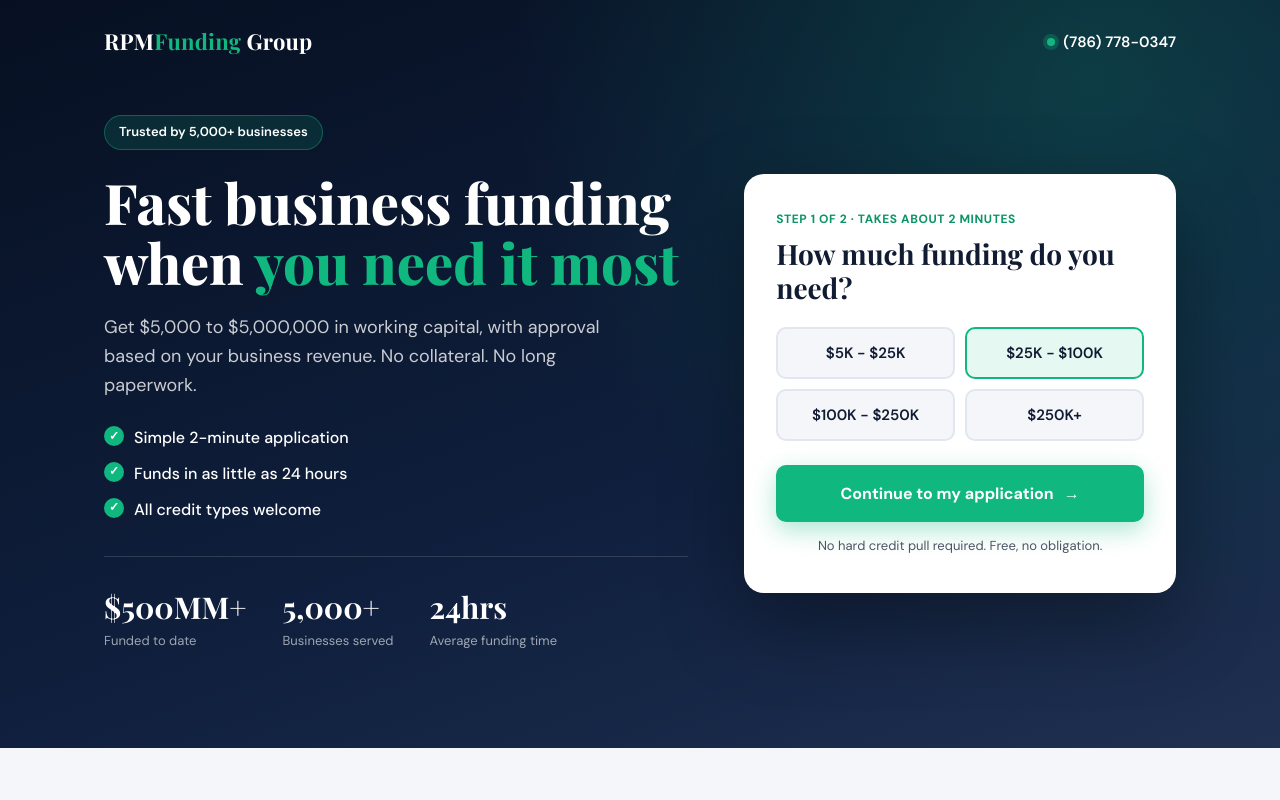
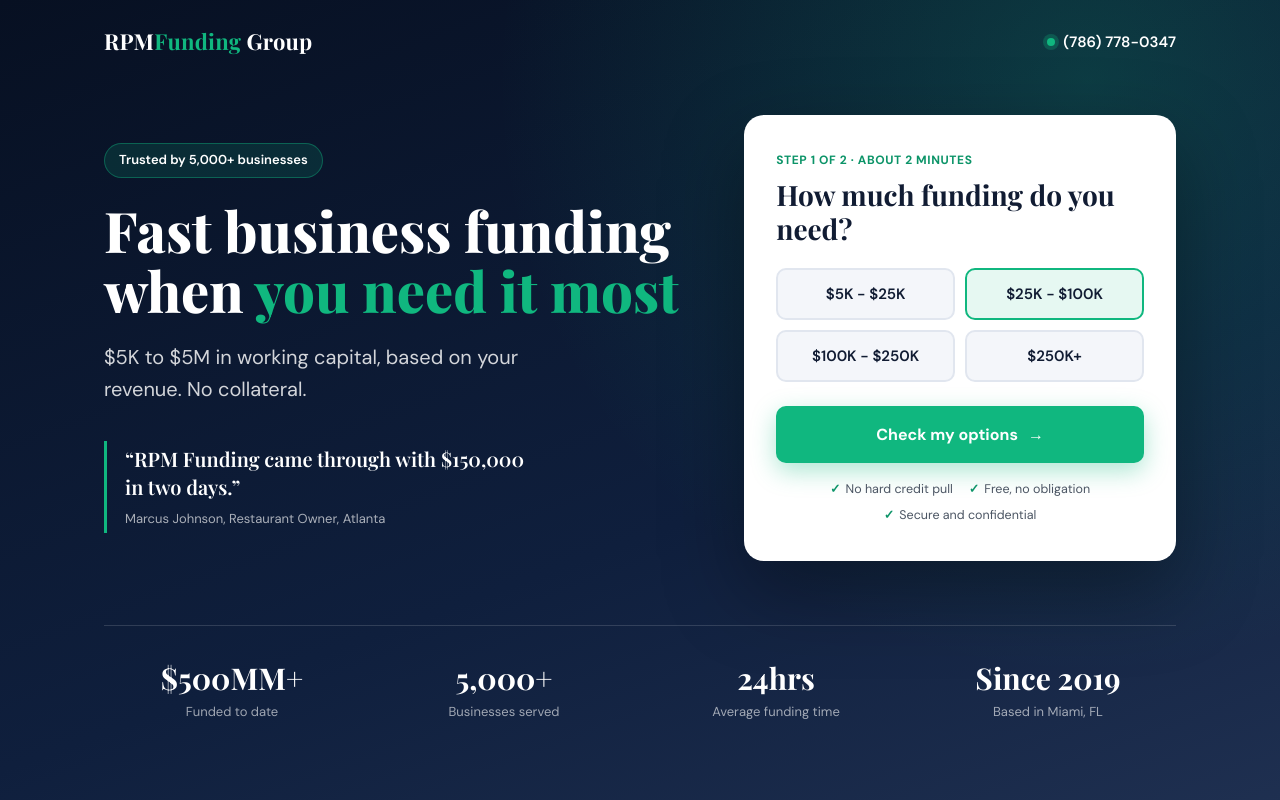
Before and after one commit to SofttikTech/client-rpm-funding-landing, a React (Vite) app: page / in a window 1280 px wide. Shown: the top 800 px of the page. Built offline with nearby package versions, Linux system fonts and the light colour scheme.

Commit message:
Hero: trim copy, add client quote, card assurances and trust strip

```diff
--- a/src/components/Hero/Hero.css
+++ b/src/components/Hero/Hero.css
@@ -9,14 +9,7 @@
 .rpm-hero-badge { display: inline-block; background: rgba(16, 183, 127, 0.15); border: 1px solid rgba(16, 183, 127, 0.4); color: #fff; font-size: 13px; font-weight: 600; padding: 6px 14px; border-radius: 40px; margin-bottom: 22px; }
 .rpm-hero-title { font-family: var(--rpm-font-head); font-size: 56px; line-height: 1.08; font-weight: 800; margin-bottom: 20px; }
 .rpm-hero-title em { font-style: normal; color: var(--rpm-emerald); }
-.rpm-hero-sub { font-size: 18px; color: rgba(255, 255, 255, 0.78); max-width: 540px; margin-bottom: 26px; }
-.rpm-hero-points { list-style: none; display: flex; flex-direction: column; gap: 10px; margin-bottom: 34px; }
-.rpm-hero-point { position: relative; padding-left: 30px; font-weight: 500; }
-.rpm-hero-point::before { content: '✓'; position: absolute; left: 0; top: 1px; width: 20px; height: 20px; border-radius: 50%; background: var(--rpm-emerald); color: #fff; font-size: 12px; font-weight: 700; display: flex; align-items: center; justify-content: center; }
-.rpm-hero-stats { display: flex; gap: 36px; padding-top: 26px; border-top: 1px solid rgba(255, 255, 255, 0.14); }
-.rpm-hero-stat { display: flex; flex-direction: column; }
-.rpm-hero-stat-value { font-family: var(--rpm-font-head); font-size: 30px; color: #fff; }
-.rpm-hero-stat-label { font-size: 13px; color: rgba(255, 255, 255, 0.6); }
+.rpm-hero-sub { font-size: 20px; color: rgba(255, 255, 255, 0.82); max-width: 480px; margin-bottom: 36px; }
 
 .rpm-hero-card { background: #fff; color: var(--rpm-text); border-radius: 20px; padding: 36px 32px; box-shadow: 0 30px 80px rgba(0, 0, 0, 0.35); }
 .rpm-hero-card-step { font-size: 12px; font-weight: 700; letter-spacing: 0.6px; text-transform: uppercase; color: var(--rpm-emerald-dark); margin-bottom: 8px; }
@@ -26,7 +19,19 @@
 .rpm-hero-chip:hover { border-color: var(--rpm-emerald); }
 .rpm-hero-chip.active { border-color: var(--rpm-emerald); background: rgba(16, 183, 127, 0.1); }
 .rpm-hero-arrow { font-style: normal; }
-.rpm-hero-card-note { text-align: center; font-size: 13px; margin-top: 14px; }
+
+.rpm-hero-quote { max-width: 440px; border-left: 3px solid var(--rpm-emerald); padding: 4px 0 4px 18px; }
+.rpm-hero-quote-text { font-family: var(--rpm-font-head); font-size: 20px; line-height: 1.4; color: #fff; margin-bottom: 8px; }
+.rpm-hero-quote-by { font-size: 13px; color: rgba(255, 255, 255, 0.65); }
+
+.rpm-hero-assure { list-style: none; display: flex; flex-wrap: wrap; justify-content: center; gap: 6px 16px; margin-top: 16px; }
+.rpm-hero-assure-item { font-size: 12.5px; }
+.rpm-hero-assure-item::before { content: '✓'; color: var(--rpm-emerald-dark); font-weight: 700; margin-right: 5px; }
+
+.rpm-hero-trust { display: grid; grid-template-columns: repeat(4, 1fr); gap: 16px; margin-top: 64px; padding-top: 28px; border-top: 1px solid rgba(255, 255, 255, 0.14); }
+.rpm-hero-trust-item { display: flex; flex-direction: column; text-align: center; }
+.rpm-hero-trust-value { font-family: var(--rpm-font-head); font-size: 30px; color: #fff; }
+.rpm-hero-trust-label { font-size: 13px; color: rgba(255, 255, 255, 0.6); }
 
 @media (max-width: 960px) {
   .rpm-hero-grid { grid-template-columns: 1fr; gap: 40px; }
@@ -34,7 +39,7 @@
 }
 @media (max-width: 500px) {
   .rpm-hero-title { font-size: 34px; }
-  .rpm-hero-stats { gap: 20px; }
-  .rpm-hero-stat-value { font-size: 24px; }
+  .rpm-hero-trust { grid-template-columns: 1fr 1fr; gap: 20px 12px; margin-top: 44px; }
+  .rpm-hero-trust-value { font-size: 24px; }
   .rpm-hero-card { padding: 28px 22px; }
 }
--- a/src/components/Hero/Hero.jsx
+++ b/src/components/Hero/Hero.jsx
@@ -21,31 +21,35 @@ function Hero() {
           <div className="rpm-hero-copy">
             <span className="rpm-hero-badge">Trusted by 5,000+ businesses</span>
             <h1 className="rpm-hero-title">Fast business funding when <em>you need it most</em></h1>
-            <p className="rpm-hero-sub">Get $5,000 to $5,000,000 in working capital, with approval based on your business revenue. No collateral. No long paperwork.</p>
-            <ul className="rpm-hero-points">
-              {POINTS.map((point) => <li key={point} className="rpm-hero-point">{point}</li>)}
-            </ul>
-            <div className="rpm-hero-stats">
-              {STATS.map(({ value, label }) => (
-                <div key={label} className="rpm-hero-stat">
-                  <strong className="rpm-hero-stat-value">{value}</strong>
-                  <span className="rpm-hero-stat-label">{label}</span>
-                </div>
-              ))}
-            </div>
+            <p className="rpm-hero-sub">$5K to $5M in working capital, based on your revenue. No collateral.</p>
+            <figure className="rpm-hero-quote">
+              <blockquote className="rpm-hero-quote-text">&ldquo;RPM Funding came through with $150,000 in two days.&rdquo;</blockquote>
+              <figcaption className="rpm-hero-quote-by">Marcus Johnson, Restaurant Owner, Atlanta</figcaption>
+            </figure>
           </div>
 
           <div className="rpm-hero-card" id="rpm-start">
-            <p className="rpm-hero-card-step">Step 1 of 2 · Takes about 2 minutes</p>
+            <p className="rpm-hero-card-step">Step 1 of 2 · About 2 minutes</p>
             <h2 className="rpm-hero-card-title">How much funding do you need?</h2>
             <div className="rpm-hero-chips">
               {AMOUNTS.map((item) => (
                 <button key={item} type="button" className={`rpm-hero-chip${item === amount ? ' active' : ''}`} onClick={() => setAmount(item)}>{item}</button>
               ))}
             </div>
-            <a className="rpm-btn rpm-btn-full" href={formLink}>Continue to my application <i className="rpm-hero-arrow">→</i></a>
-            <p className="rpm-hero-card-note">No hard credit pull required. Free, no obligation.</p>
+            <a className="rpm-btn rpm-btn-full" href={formLink}>Check my options <i className="rpm-hero-arrow">→</i></a>
+            <ul className="rpm-hero-assure">
+              {ASSURANCES.map((item) => <li key={item} className="rpm-hero-assure-item">{item}</li>)}
+            </ul>
           </div>
+        </div>
+
+        <div className="rpm-hero-trust">
+          {TRUST.map(({ value, label }) => (
+            <div key={label} className="rpm-hero-trust-item">
+              <strong className="rpm-hero-trust-value">{value}</strong>
+              <span className="rpm-hero-trust-label">{label}</span>
+            </div>
+          ))}
         </div>
       </div>
     </section>
@@ -53,11 +57,12 @@ function Hero() {
 }
 
 const AMOUNTS = ['$5K - $25K', '$25K - $100K', '$100K - $250K', '$250K+']
-const POINTS = ['Simple 2-minute application', 'Funds in as little as 24 hours', 'All credit types welcome']
-const STATS = [
+const ASSURANCES = ['No hard credit pull', 'Free, no obligation', 'Secure and confidential']
+const TRUST = [
   { value: '$500MM+', label: 'Funded to date' },
   { value: '5,000+', label: 'Businesses served' },
-  { value: '24hrs', label: 'Average funding time' }
+  { value: '24hrs', label: 'Average funding time' },
+  { value: 'Since 2019', label: 'Based in Miami, FL' }
 ]
 
 /**
```
